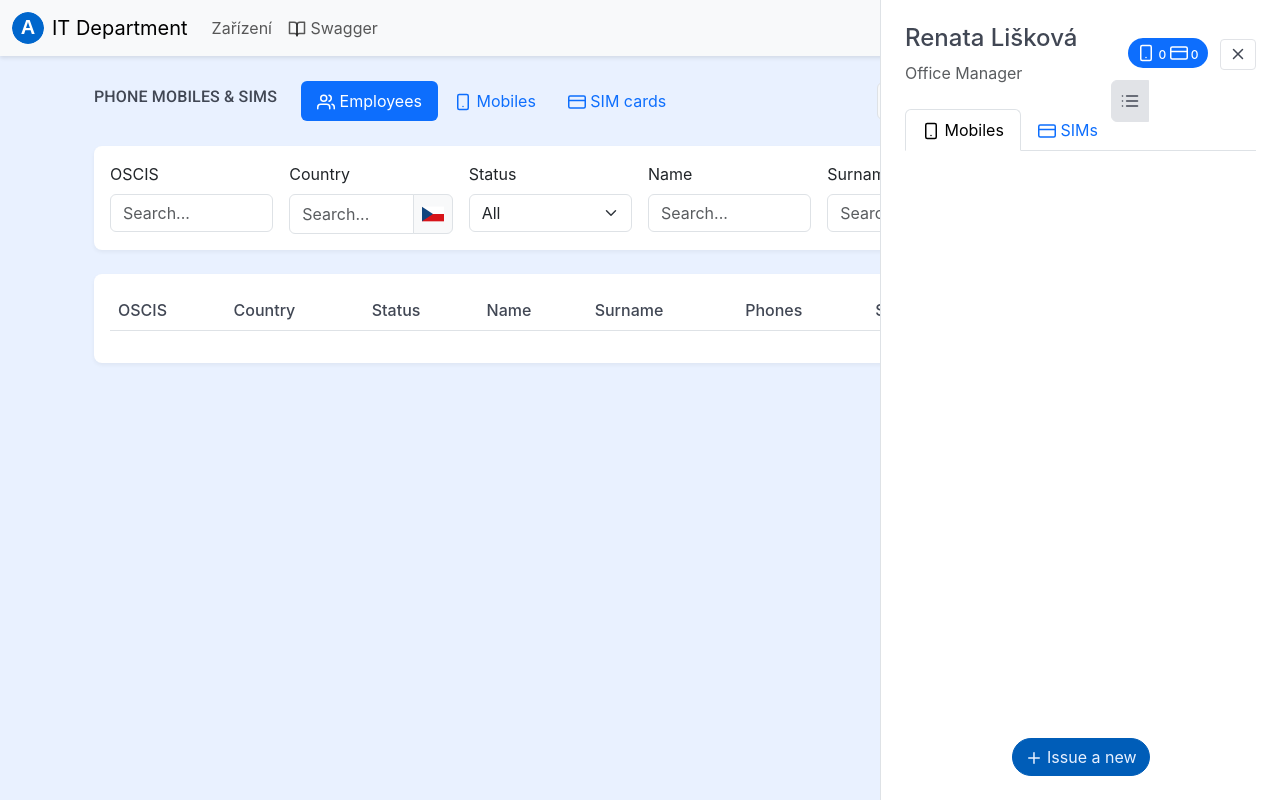
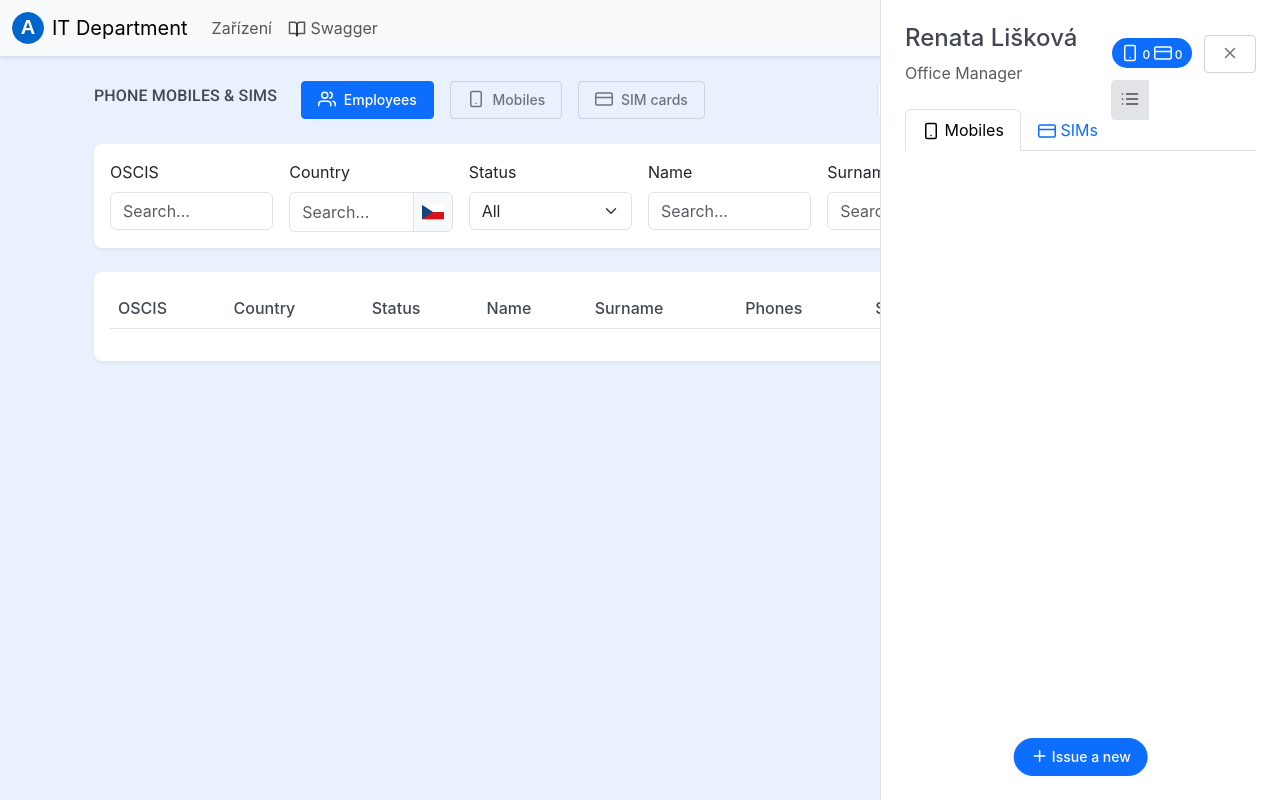
Before and after one commit to JakubStrouhal/mobiledevice, a Flask app: page /devices/ in a window 1280 px wide. Run offline with Flask 3, Linux system fonts and the light colour scheme; data comes from the database, SQL or seed files in the repository; data that the repository does not hold is empty; some libraries are stand-ins or nearby versions.

Commit message:
Agent query: Are the navigation buttons (Employees, Mobiles, SIM cards) now styled correctly with proper icons and spacing?
Style navigation buttons and replace nav pills with styled buttons in devices list.

Screenshot: https://storage.googleapis.com/screenshot-production-us-central1/c0324ef8-1d81-410f-872e-da2b9bd29ee8/fb47f189-63ca-4cd2-b60d-29e5036f0fe7.jpg

```diff
--- a/static/css/style.css
+++ b/static/css/style.css
@@ -110,3 +110,37 @@ body {
     text-decoration-skip-ink: none;
     text-underline-position: from-font;
 }
+
+/* Navigation buttons styling */
+.btn-primary {
+    background-color: #0D6EFD;
+    border-color: #0D6EFD;
+    color: white;
+    padding: 8px 16px;
+    border-radius: 4px;
+    font-size: 14px;
+    font-weight: 500;
+    line-height: 20px;
+}
+
+.btn-outline-secondary {
+    border-color: #CED4DA;
+    color: #6C757D;
+    padding: 8px 16px;
+    border-radius: 4px;
+    font-size: 14px;
+    font-weight: 500;
+    line-height: 20px;
+}
+
+.btn-outline-secondary:hover {
+    background-color: #F8F9FA;
+    border-color: #CED4DA;
+    color: #6C757D;
+}
+
+.btn i {
+    stroke-width: 2px;
+    width: 16px;
+    height: 16px;
+}
--- a/templates/devices/list.html
+++ b/templates/devices/list.html
@@ -6,17 +6,17 @@
     <div class="d-flex justify-content-between align-items-center mb-4">
         <div class="d-flex align-items-center">
             <h2 class="me-4 title-medium">PHONE MOBILES & SIMS</h2>
-            <ul class="nav nav-pills">
-                <li class="nav-item">
-                    <a class="nav-link active" href="#"><i data-feather="users"></i> Employees</a>
-                </li>
-                <li class="nav-item">
-                    <a class="nav-link" href="#"><i data-feather="smartphone"></i> Mobiles</a>
-                </li>
-                <li class="nav-item">
-                    <a class="nav-link" href="#"><i data-feather="credit-card"></i> SIM cards</a>
-                </li>
-            </ul>
+            <div class="d-flex align-items-center">
+                <a class="btn btn-primary me-3" href="#">
+                    <i data-feather="users" class="me-1"></i> Employees
+                </a>
+                <a class="btn btn-outline-secondary me-3" href="#">
+                    <i data-feather="smartphone" class="me-1"></i> Mobiles
+                </a>
+                <a class="btn btn-outline-secondary" href="#">
+                    <i data-feather="credit-card" class="me-1"></i> SIM cards
+                </a>
+            </div>
         </div>
         <div class="d-flex align-items-center">
                 <div class="d-flex me-3">
```
Also changed, not shown: mobilephones.jpg (added).
